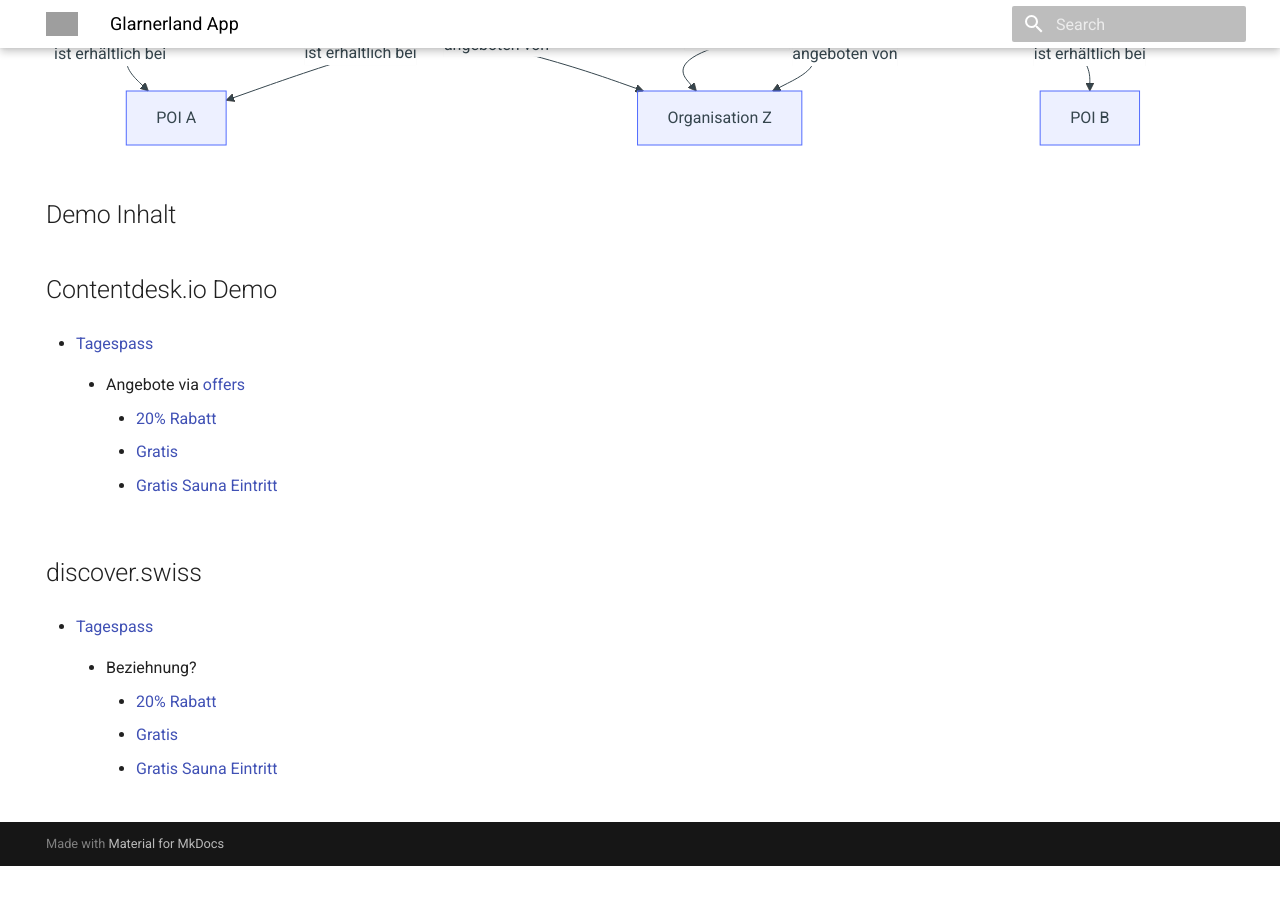
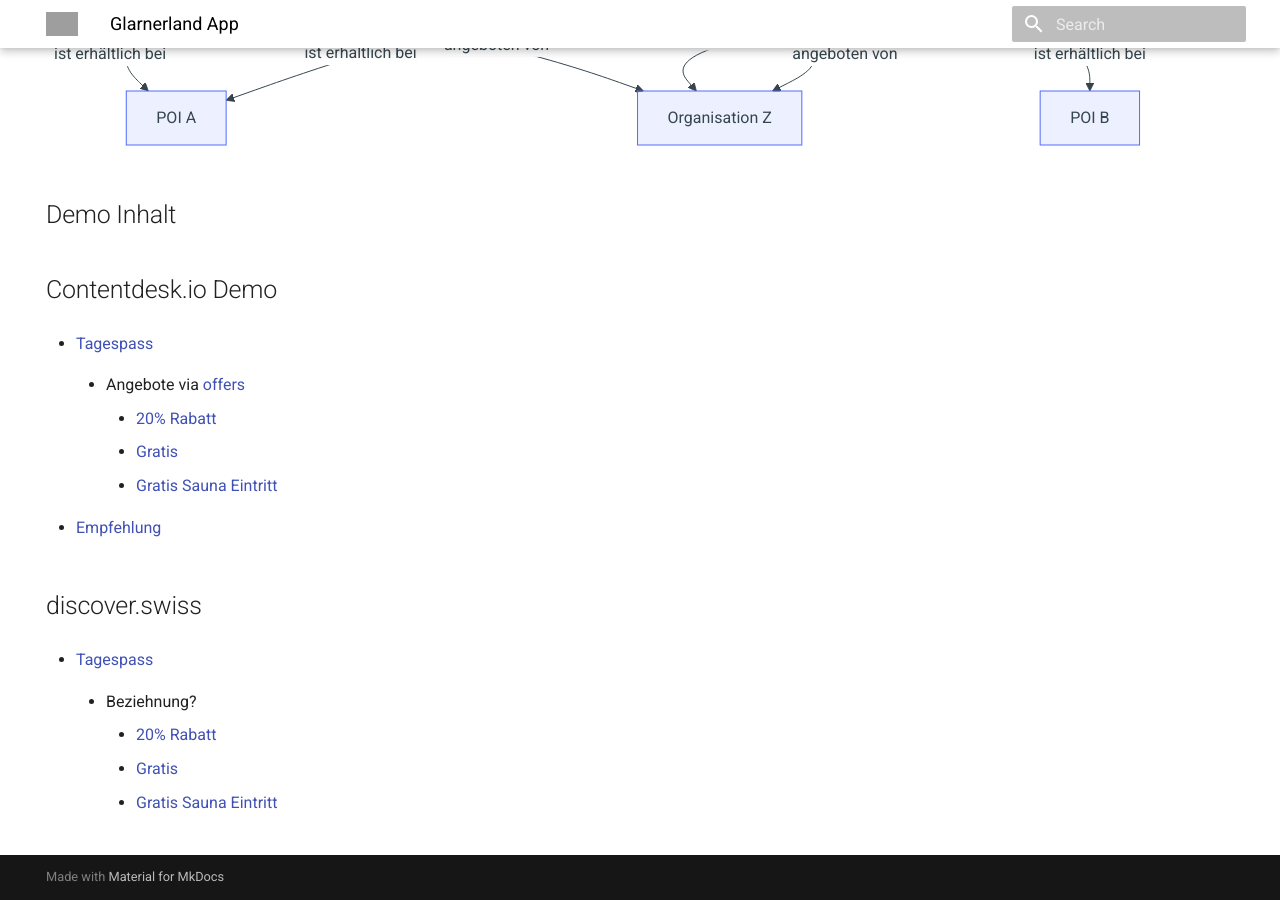
Before and after one commit to tsolenthaler/docs.contentdesk.io, an MkDocs documentation site: the page built from docs/projects/glarnerlandApp.md, in a window 1280 px wide and 900 px high, scrolled down 5160 px. Built offline with MkDocs 1.6.1 and Material for MkDocs 9.7.7, drawn with Linux system fonts in a browser that asks for light colours; before the commit the page ends 6026 px from its top, so only the background shows below that; grey boxes are pictures that could not be loaded.

Commit message:
Refactor schema links and add Organization recommendation property

```diff
--- a/docs/projects/glarnerlandApp.md
+++ b/docs/projects/glarnerlandApp.md
@@ -361,6 +361,9 @@ graph TD
         * [Gratis](https://demo.pim.tso.ch/#/enrich/product/8b42f340-85bb-4bd1-b9c5-d0e23887bd94)
         * [Gratis Sauna Eintritt](https://demo.pim.tso.ch/#/enrich/product/345c8f62-f583-4331-9523-af9ed65e0e54)
 
+
+- [Empfehlung](https://demo.pim.tso.ch/#/enrich/product/5838235b-62f6-4901-9f1c-1435293051c1)
+
 ## discover.swiss
 
 - [Tagespass](https://partner-test.discover.swiss/infocenter/details/Product/ctd_74589a84-bfb9-4fcb-a086-a349ba10205d?tab=0)
```
